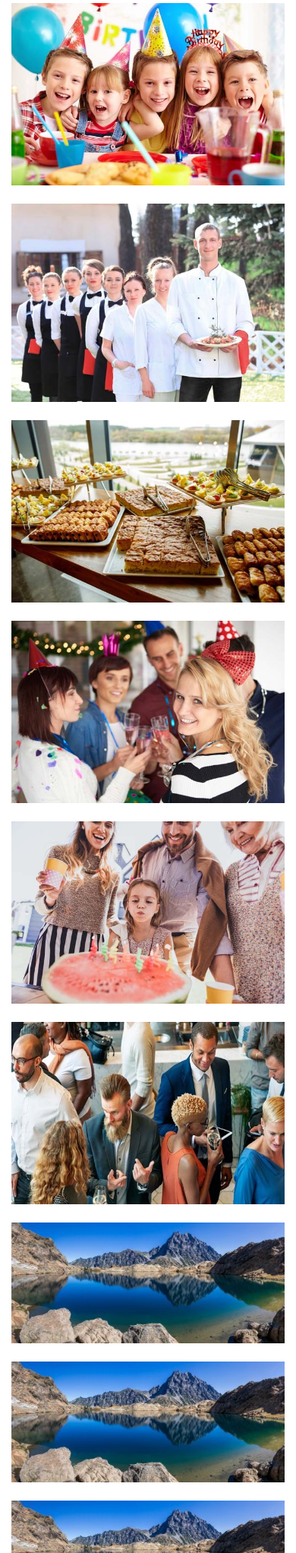
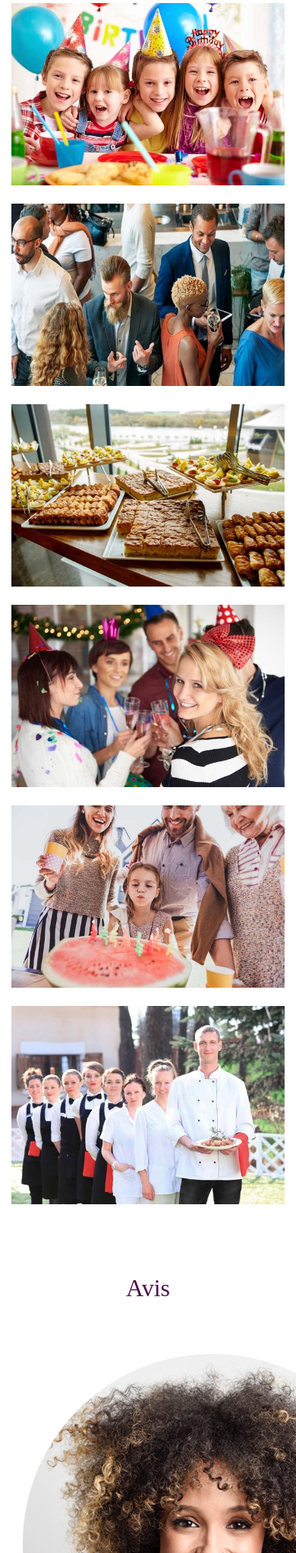
Before and after one commit to PriscaR78/fetes_un_voeu, a Symfony app: template templates/prisca/index.html.twig in a window 390 px wide; the page is wider, and only the part inside the window is pictured. Shown: the part 4456-6500 px from the top of that part at 76% size. Run offline with Twig, Linux system fonts and the light colour scheme; the template is opened without the code that fills it, so the values that code supplies are empty; some libraries are stand-ins or nearby versions; some web fonts are replaced.

Commit message:
« modifs_prisca »

```diff
--- a/templates/prisca/index.html.twig
+++ b/templates/prisca/index.html.twig
@@ -164,7 +164,7 @@ Votre enfant, Roi de la fête choisit alors l’atelier ou une thématique parmi
       <!--Grid column-->
       <!--Grid column-->
       <div class="col-lg-4 col-md-6 mb-4">
-        <img src={{asset('/images/imagesUpload/img-6.jpg')}}  class="img-fluid z-depth-1-half" alt="2">
+        <img src={{asset('/images/imagesUpload/img-2.jpg')}}  class="img-fluid z-depth-1-half" alt="2">
       </div>
       <!--Grid column-->
       <!--Grid column-->
@@ -188,29 +188,13 @@ Votre enfant, Roi de la fête choisit alors l’atelier ou une thématique parmi
       <!--Grid column-->
       <!--Grid column-->
       <div class="col-lg-4 col-md-6 mb-4">
-        <img src={{asset('/images/imagesUpload/img-2.jpg')}}  class="img-fluid z-depth-5" alt="6">
+        <img src={{asset('/images/imagesUpload/img-6.jpg')}}  class="img-fluid z-depth-5" alt="6">
       </div>
       <!--Grid column-->
     </div>
     <!--Grid row-->
 
-	<div class="row">
-      <!--Grid column-->
-      <div class="col-lg-4 col-md-12 mb-4">
-        <img src="images/imagesUpload/img(55)-mini.jpg" class="img-fluid z-depth-3" alt="4">
-      </div>
-      <!--Grid column-->
-      <!--Grid column-->
-      <div class="col-lg-4 col-md-6 mb-4">
-        <img src="images/imagesUpload/img(55)-mini.jpg" class="img-fluid z-depth-4" alt="5">
-      </div>
-      <!--Grid column-->
-      <!--Grid column-->
-      <div class="col-lg-4 col-md-6 mb-4">
-        <img src="images/imagesUpload/img(55)-mini.jpg" class="img-fluid z-depth-5" alt="6">
-      </div>
-      <!--Grid column-->
-    </div>
+
   </section>
 
 
@@ -229,6 +213,9 @@ Votre enfant, Roi de la fête choisit alors l’atelier ou une thématique parmi
 
 <!-- 1er avis -->
 			<div class="col-lg-4 text-center">
+       <div class="col-lg-4 text-center">
+        <img src={{asset('/images/imagesUpload/Olivia.png')}} class="" alt="6">
+      </div>
 
 			<div class="rating">
 	<div class="stars">
@@ -250,6 +237,9 @@ Comment ne pas garder ces précieux souvenirs toute une vie! Cela nous motive à
 			</div>
 			<!-- 2e avis -->
 			<div class="col-lg-4 text-center">
+       <div class="col-lg-4 text-center">
+        <img src={{asset('/images/imagesUpload/eric.png')}} class="" alt="6">
+      </div>
 
 			<div class="rating">
 	<div class="stars">
@@ -270,6 +260,9 @@ Mon anniversaire était un moment unique dans ma vie. Je m’en souviens comme s
 			</div>
 			<!-- 3e avis -->
 			<div class="col-lg-4 text-center">
+       <div class="col-lg-4 text-center">
+        <img src={{asset('/images/imagesUpload/faby.png')}} class="" alt="6">
+      </div>
 
 			<div class="rating">
 	<div class="stars">
```
Also changed, not shown: public/images/imagesUpload/Faby.png (added), public/images/imagesUpload/Olivia.png (added), public/images/imagesUpload/eric.png (added), 1 other file.
